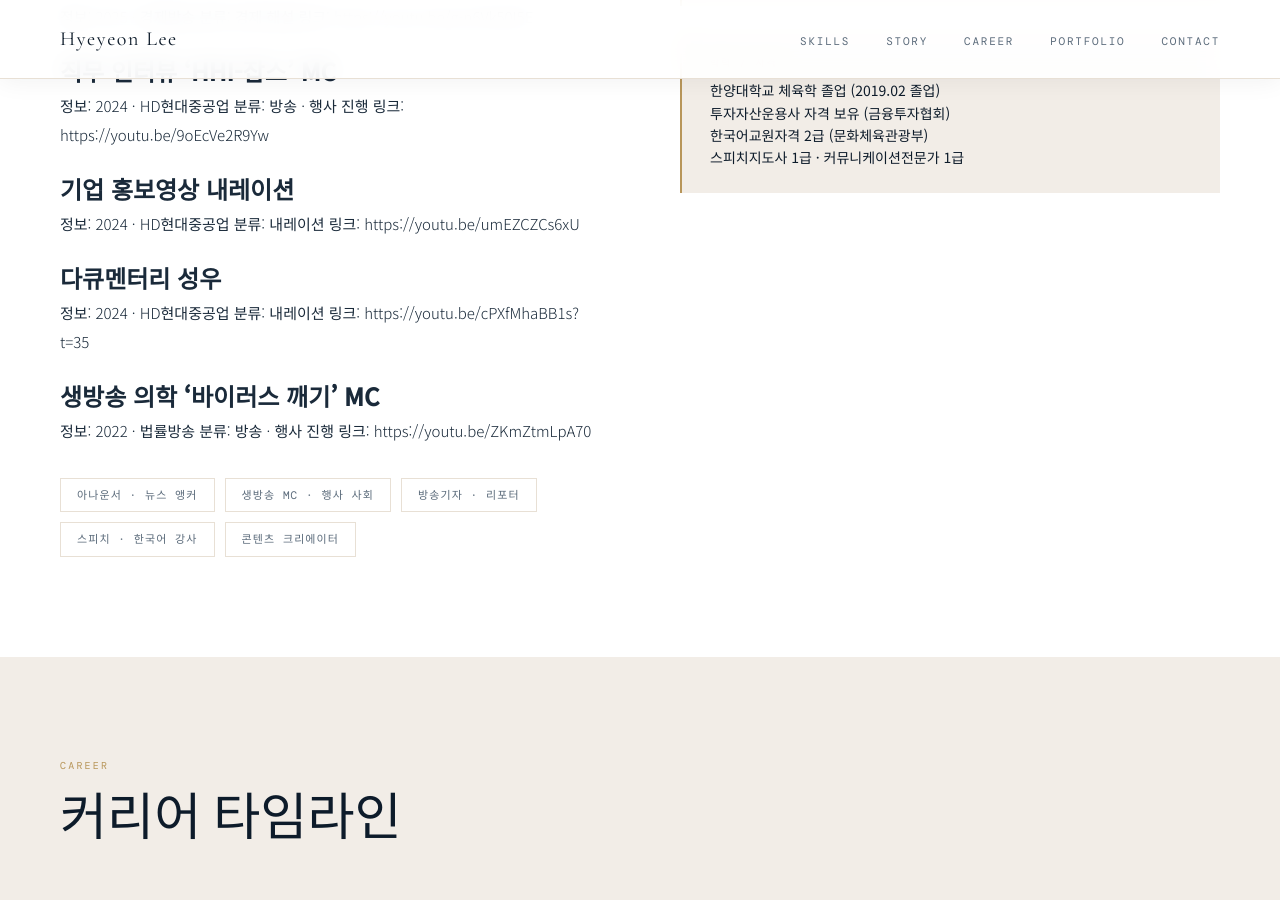
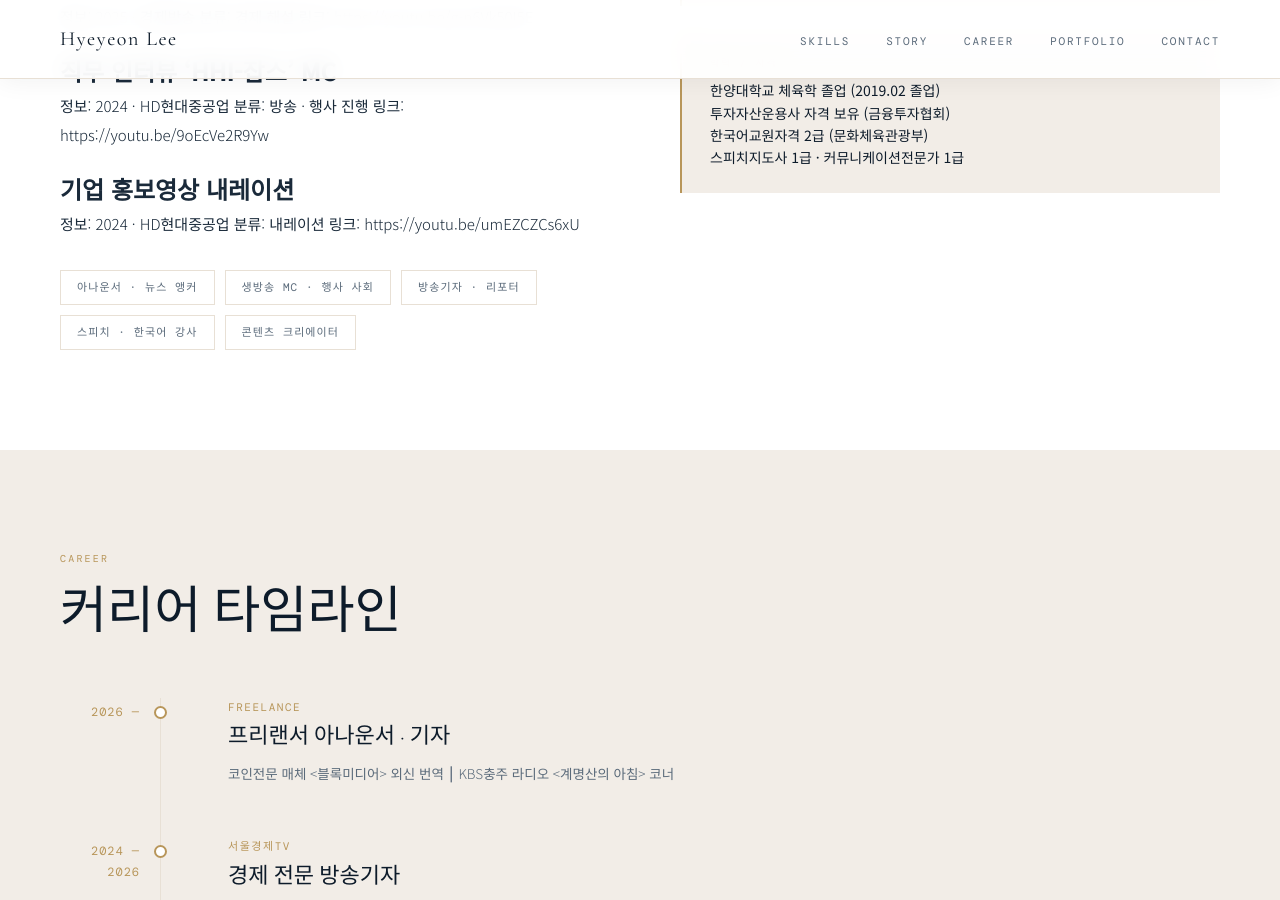
Before and after one commit to annhylee/annhylee.github.io, a Jekyll site: the page built from content/videos.md, in a window 1280 px wide and 900 px high, scrolled down 2369 px. Built offline with Jekyll 4.4.1, drawn with Linux system fonts in a browser that asks for light colours; some web fonts are replaced; our own code applies the rules of GitHub Pages for plain Markdown files.

Commit message:
Update videos.md

```diff
--- a/content/videos.md
+++ b/content/videos.md
@@ -41,13 +41,3 @@
 정보: 2024 · HD현대중공업
 분류: 내레이션
 링크: https://youtu.be/umEZCZCs6xU
-
-## 다큐멘터리 성우
-정보: 2024 · HD현대중공업
-분류: 내레이션
-링크: https://youtu.be/cPXfMhaBB1s?t=35
-
-## 생방송 의학 '바이러스 깨기' MC
-정보: 2022 · 법률방송
-분류: 방송 · 행사 진행
-링크: https://youtu.be/ZKmZtmLpA70
```
